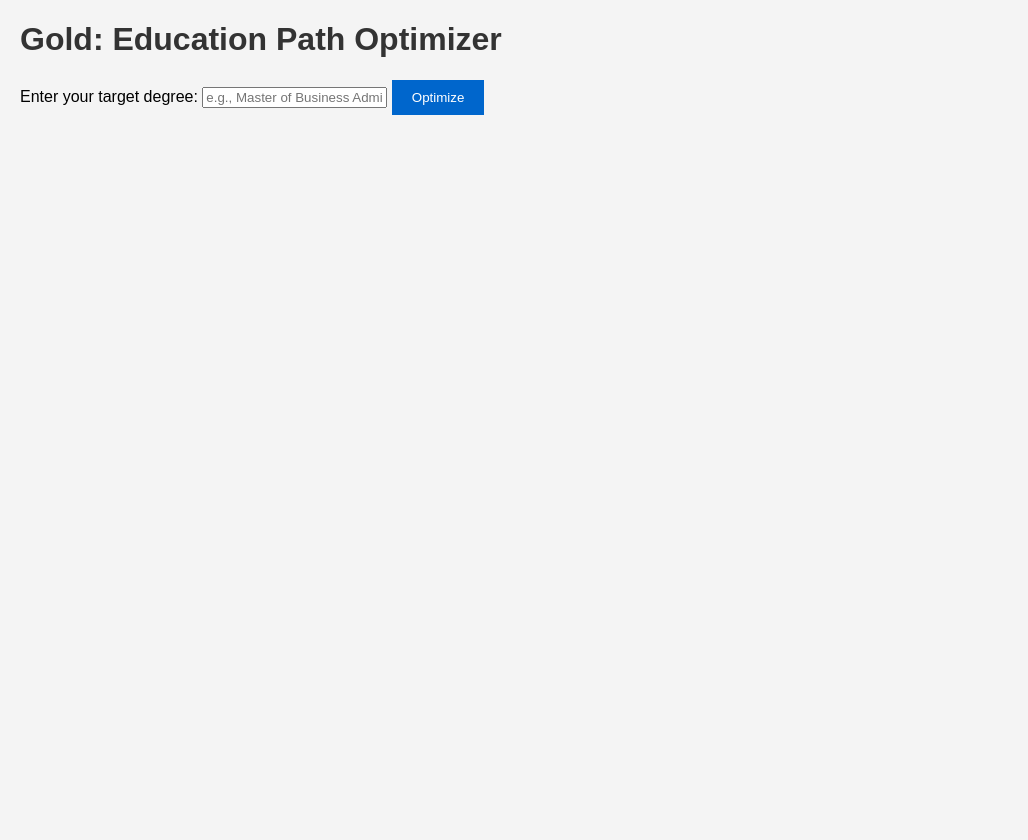
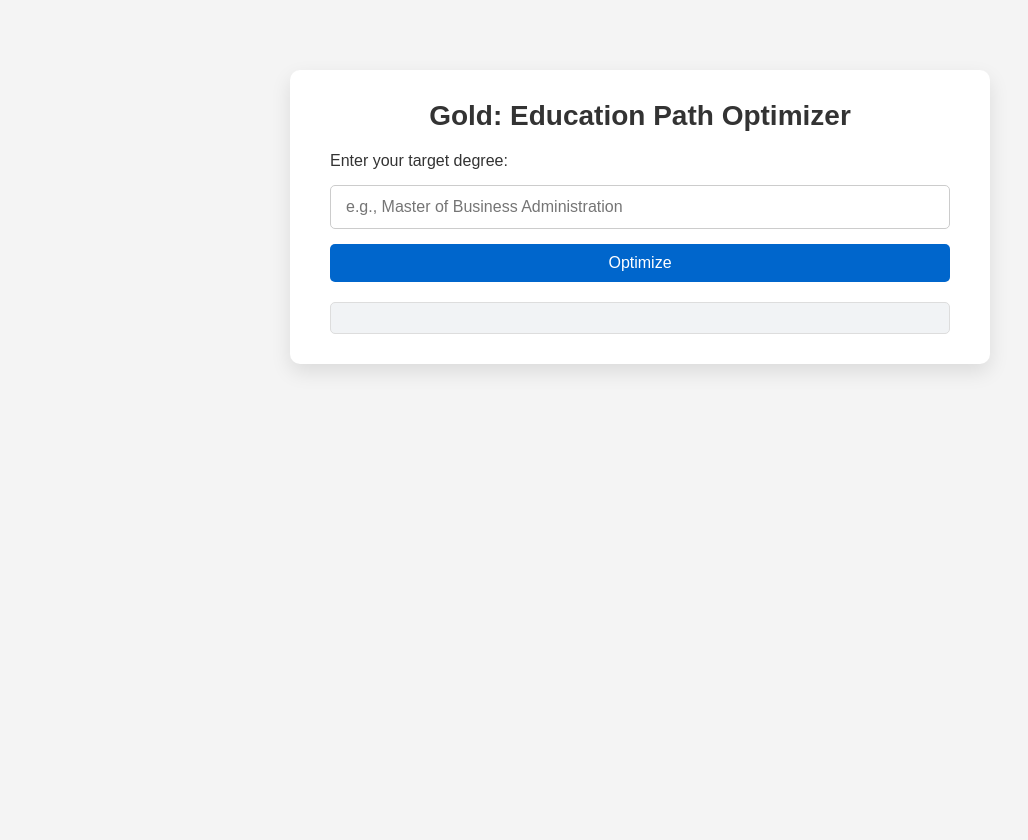
Before and after one commit to USH3R/GOLD.-A-Global-Education-Path-Optimization-Engine-Equivalent-Credit-Mapper, a Flask app: page / in a window 1280 px wide. Shown: the whole page, without its empty margins (0-1028 px from the left). Before the commit the page ends 115 px from the top, so only its background shows below. Run offline with Flask 3, Linux system fonts and the light colour scheme.

Commit message:
Update style.css

```diff
--- a/static/style.css
+++ b/static/style.css
@@ -1,4 +1,103 @@
+/* Reset some defaults */
+* {
+    box-sizing: border-box;
+    margin: 0;
+    padding: 0;
+    font-family: Arial, Helvetica, sans-serif;
+}
+
+/* Body styling */
 body {
+    background-color: #f4f6f8;
+    color: #333;
+    min-height: 100vh;
+    display: flex;
+    justify-content: center;
+    align-items: flex-start;
+    padding-top: 50px;
+}
+
+/* Main container */
+.container {
+    background-color: #fff;
+    padding: 30px 40px;
+    border-radius: 10px;
+    box-shadow: 0 8px 20px rgba(0, 0, 0, 0.1);
+    width: 100%;
+    max-width: 700px;
+}
+
+/* Header */
+h1 {
+    font-size: 28px;
+    margin-bottom: 20px;
+    text-align: center;
+    color: #1a1a1a;
+}
+
+/* Form */
+form {
+    display: flex;
+    flex-direction: column;
+    gap: 15px;
+}
+
+/* Input field */
+input[type="text"] {
+    padding: 12px 15px;
+    font-size: 16px;
+    border: 1px solid #ccc;
+    border-radius: 5px;
+    outline: none;
+    transition: border 0.2s;
+}
+
+input[type="text"]:focus {
+    border-color: #007bff;
+}
+
+/* Button */
+button {
+    padding: 12px;
+    font-size: 16px;
+    background-color: #007bff;
+    color: white;
+    border: none;
+    border-radius: 5px;
+    cursor: pointer;
+    transition: background-color 0.2s;
+}
+
+button:hover {
+    background-color: #0056b3;
+}
+
+/* Results section */
+#results {
+    margin-top: 25px;
+    padding: 15px;
+    background-color: #f1f3f5;
+    border-radius: 5px;
+    border: 1px solid #ddd;
+    max-height: 400px;
+    overflow-y: auto;
+    font-size: 14px;
+}
+
+/* Preformatted JSON */
+pre {
+    white-space: pre-wrap;
+    word-wrap: break-word;
+}
+
+/* Error messages */
+p {
+    margin: 0;
+}
+
+p[style*="color:red"] {
+    font-weight: bold;
+}body {
     font-family: Arial, sans-serif;
     margin: 20px;
     background-color: #f4f4f4;
```
